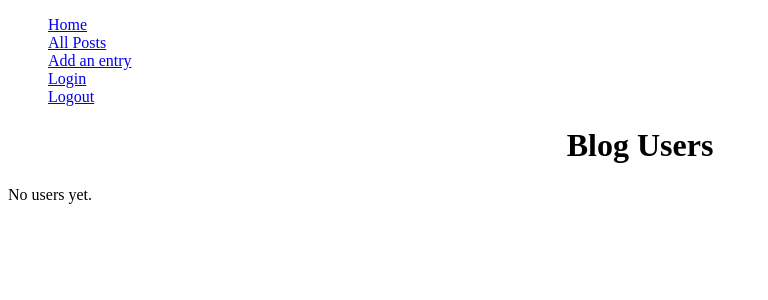
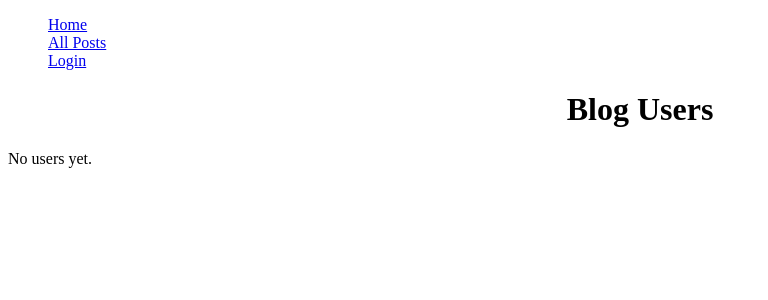
Before and after one commit to hizzity/blogz, a Flask app: page / in a window 1280 px wide. Shown: the top 300 px of the page, without its empty margins (0-768 px from the left). Run offline with Flask 2, Linux system fonts and the light colour scheme.

Commit message:
Home page working!

```diff
--- a/main.py
+++ b/main.py
@@ -99,9 +99,9 @@ def validate():
     if request.method == 'GET':
         return render_template('signup.html')
 
-@app.route('/logout', methods=['POST'])
+@app.route('/logout')
 def logout():
-    del session['user']
+    del session['username']
     return redirect('/index')
 #handles POST request to /logout and redirects user to /index (/blog in instructions)
 #after deleting the username from the session
@@ -117,34 +117,34 @@ def one_post():
 @app.route('/newpost', methods=['POST','GET'])
 def newpost():
     if request.method == 'GET':           #from class 4/18
-        return render_template('/newpost.html')
+        return render_template('newpost.html')
     else:
         title = request.form['new_title']
         entry = request.form['new_entry']
         if title == '' and entry == '':
             error = "Please enter a title."
             entry_error = "The blog entry can not be left blank"
-            return render_template('/newpost.html', error=error, entry_error=entry_error)
+            return render_template('newpost.html', error=error, entry_error=entry_error)
         elif title == '':
             error = "Please enter a title."
-            return render_template('/newpost.html', error=error)
+            return render_template('newpost.html', error=error)
         elif entry == '':
             entry_error = "The blog entry can not be left blank"
-            return render_template('/newpost.html', entry_error=entry_error)
+            return render_template('newpost.html', entry_error=entry_error)
         else:
             #passes info from new post to /single_blog and commits the new blog to the database
             blog = Blog(title,entry)
             db.session.add(blog)
             db.session.commit()
-        return render_template('/single_blog.html', blog=blog)
+        return render_template('single_blog.html', blog=blog)
 
 
 @app.route('/')
 def index():
     users = User.query.all()
-    return render_template("/index.html", users = users)
+    return render_template('index.html', users = users)
     #blogs = Blog.query.all()  # Blog.query.get(new_title) to get id of the new_title
-    #return render_template("/index.html", blogs=blogs)
+    #return render_template("index.html", blogs=blogs)
 
 
 if __name__ == '__main__':
--- a/templates/base.html
+++ b/templates/base.html
@@ -15,13 +15,21 @@
             <a href="/">All Posts</a> <!--TODO needs to link to all posts html page-->
         </li>
         <li>
-            <a href="/newpost">Add an entry</a>
+            {% if session['username'] %}
+            <a href="/newpost">Add a new entry</a>
+            {% endif %}
         </li>
         <li>
+            {% if not session['username'] %}
             <a href="/login">Login</a>
+            {% endif %}
+            <!-- Login link will only appear if a user is not
+             already logged in -->
         </li>
         <li>
-            <a href="/logout">Logout</a>
+            {% if session['username'] %}
+            <a href='/'>Logout</a>
+            {% endif %}
         </li>
         </ul>
     </nav>
--- a/templates/index.html
+++ b/templates/index.html
@@ -17,10 +17,7 @@ div {
     <ul style="list-style-type:none;">
         {% for user in users %}
           <div>
-            <li><h2>{{user.username}}</a></h2>
-                <!--why single_blog here....-->
-                <!--{{blog.id}} this does give the correct id number-->
-                <!--<a href="/single_blog?id={{blog.id}}"/a> need to add this back in-->
+            <li><h2><a href="/singleUser">{{user.username}}</a></h2>
             </li>
         </div>
         <br>
--- a/templates/newpost.html
+++ b/templates/newpost.html
@@ -3,7 +3,7 @@
 {% block content %}
 
 
-<h1><centered><strong>Add a Blog Entry {{username}}!</strong></centered></h1>
+<h1><centered><strong>Add a Blog Entry {{session['username']}}!</strong></centered></h1>
 <form action="/newpost" method='post'>
     <label>
 
```
